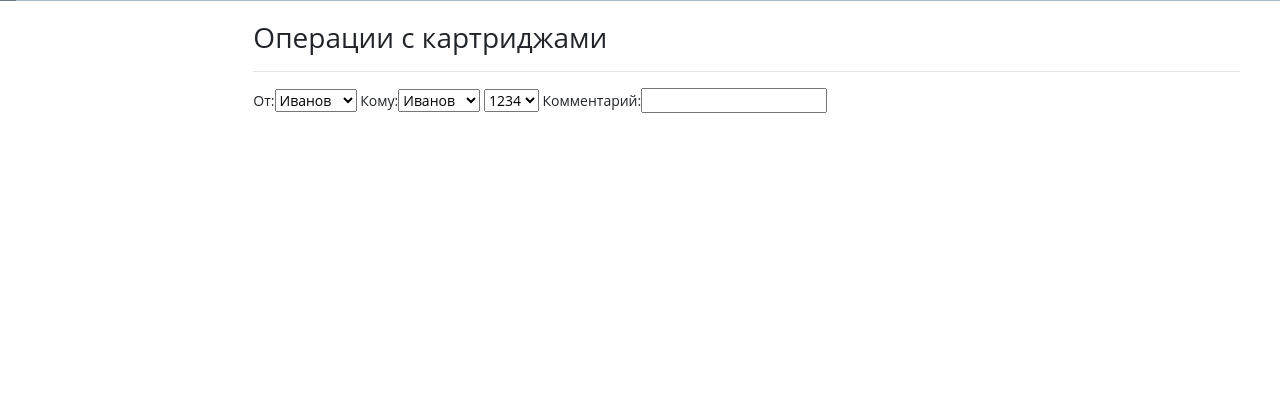
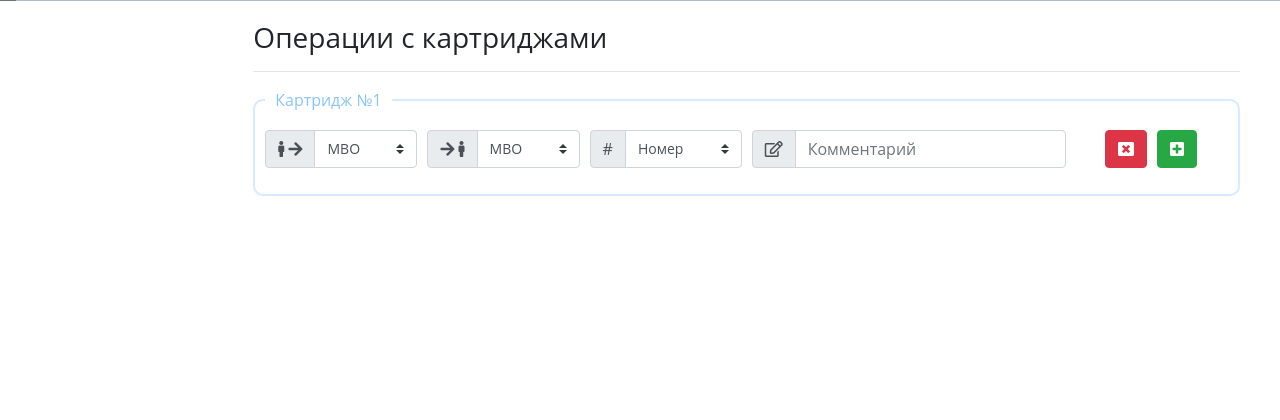
Before and after one commit to lnkz80/edocs, a PHP site: template app/views/cartridges/actions.php in a window 1280 px wide. Shown: the top 420 px of the page. Run offline with PHP 8.4, Linux system fonts and the light colour scheme; the template is opened without the code that fills it, so the values that code supplies are empty; style sheets or scripts are compiled from the project's sources.

Commit message:
editing Lib model for MVO view - table style

```diff
--- a/app/css/main.css
+++ b/app/css/main.css
@@ -97,6 +97,21 @@ img.logo {
     color: #6A757F;
     text-align: justify; }
 
+fieldset {
+  border: 2px solid #D6EBFF;
+  padding: 10px;
+  -webkit-border-radius: 10px;
+          border-radius: 10px; }
+  fieldset legend {
+    color: #88C5FF;
+    font-size: 16px;
+    padding: 0 10px 0 10px;
+    width: auto; }
+
+.input-group-text img {
+  height: 15px;
+  width: 10px; }
+
 .page-footer {
   height: 50px;
   background-color: #6A757F;
--- a/app/sass/main.sass
+++ b/app/sass/main.sass
@@ -96,6 +96,23 @@ img.logo
 		p
 			color: $DarkGrey
 			text-align: justify
+
+//FORM content
+fieldset
+	border: 2px solid $Sky
+	padding: 10px
+	border-radius: 10px
+	legend
+		color: $Blue
+		font-size: 16px
+		padding: 0 10px 0 10px
+		width: auto
+.input-group-text
+	img
+		height: 15px
+		width: 10px
+
+
 .page-footer
 	height: 50px
 	background-color: $DarkGrey
--- a/app/sass/pages.sass
+++ b/app/sass/pages.sass
@@ -29,4 +29,6 @@
 		height: 50px
 
 
+
+
 /* EOF Adding item page */
--- a/app/views/cartridges/actions.php
+++ b/app/views/cartridges/actions.php
@@ -1,20 +1,67 @@
 <h3>Операции с картриджами</h3>
 <hr>
 <form action="">
-    От:<select name="" id="">
-        <option value="">Иванов</option>
-        <option value="">Петров</option>
-        <option value="">Сидоров</option>
-    </select>
-    Кому:<select name="" id="">
-        <option value="">Иванов</option>
-        <option value="">Петров</option>
-        <option value="">Сидоров</option>
-    </select>
-    <select name="" id="">№
-        <option value="">1234</option>
-        <option value="">2345</option>
-        <option value="">3456</option>
-    </select>
-    <label for="">Комментарий:</label><input type="text">
+    <fieldset class="form-group">
+        <legend>Картридж №1</legend>
+
+    <div class="form-row">
+        <div class="col-2">
+            <div class="input-group mb-3">
+                <div class="input-group-prepend">
+                    <label class="input-group-text" for="inputGroupSelect01"><i class="fas fa-male"></i>&nbsp;<i class="fas fa-arrow-right"></i></label>
+                </div>
+                <select class="custom-select" id="inputGroupSelect01">
+                    <option selected>МВО</option>
+                    <option value="1">Иванов И.И.</option>
+                    <option value="2">Петров П.П.</option>
+                    <option value="3">Сидоров А.А.</option>
+                </select>
+            </div>
+        </div>
+        <div class="col-2">
+            <div class="input-group mb-3">
+                <div class="input-group-prepend">
+                    <label class="input-group-text" for="inputGroupSelect02"><i class="fas fa-arrow-right"></i>&nbsp;<i class="fas fa-male"></i></label>
+                </div>
+                <select class="custom-select" id="inputGroupSelect02">
+                    <option selected>МВО</option>
+                    <option value="1">Иванов И.И.</option>
+                    <option value="2">Петров П.П.</option>
+                    <option value="3">Сидоров А.А.</option>
+                </select>
+            </div>
+        </div>
+        <div class="col-2">
+            <div class="input-group mb-3">
+                <div class="input-group-prepend">
+                    <label class="input-group-text" for="inputGroupSelect03">#</label>
+                </div>
+                <select class="custom-select" id="inputGroupSelect03">
+                    <option selected>Номер</option>
+                    <option value="1">1234</option>
+                    <option value="2">2345</option>
+                    <option value="3">3456</option>
+                </select>
+            </div>
+        </div>
+
+
+        <div class="col-4">
+            <div class="input-group mb-3">
+                <div class="input-group-prepend">
+                    <span class="input-group-text" id="basic-addon1"><i class="far fa-edit"></i></span>
+                </div>
+                <input type="text" class="form-control" placeholder="Комментарий" aria-label="Username" aria-describedby="basic-addon1">
+            </div>
+        </div>
+        <div class="col-1" style="text-align: right;">
+            <a class="btn btn-danger" href="#">
+                <i class="fas fa-window-close"></i></a>
+        </div>
+        <div class="col-1">
+            <a class="btn btn-success" href="#">
+                <i class="fas fa-plus-square"></i></a>
+        </div>
+    </div>
+    </fieldset>
 </form>
--- a/app/views/layouts/header.php
+++ b/app/views/layouts/header.php
@@ -6,6 +6,7 @@
           content="width=device-width, user-scalable=no, initial-scale=1.0, maximum-scale=1.0, minimum-scale=1.0">
     <meta http-equiv="X-UA-Compatible" content="ie=edge">
     <title>iTd</title>
+    <link rel="stylesheet" href="https://use.fontawesome.com/releases/v5.7.2/css/all.css" integrity="sha384-fnmOCqbTlWIlj8LyTjo7mOUStjsKC4pOpQbqyi7RrhN7udi9RwhKkMHpvLbHG9Sr" crossorigin="anonymous">
     <link rel="stylesheet" href="/css/libs.min.css">
     <link rel="stylesheet" href="/css/main.css">
 </head>
```
